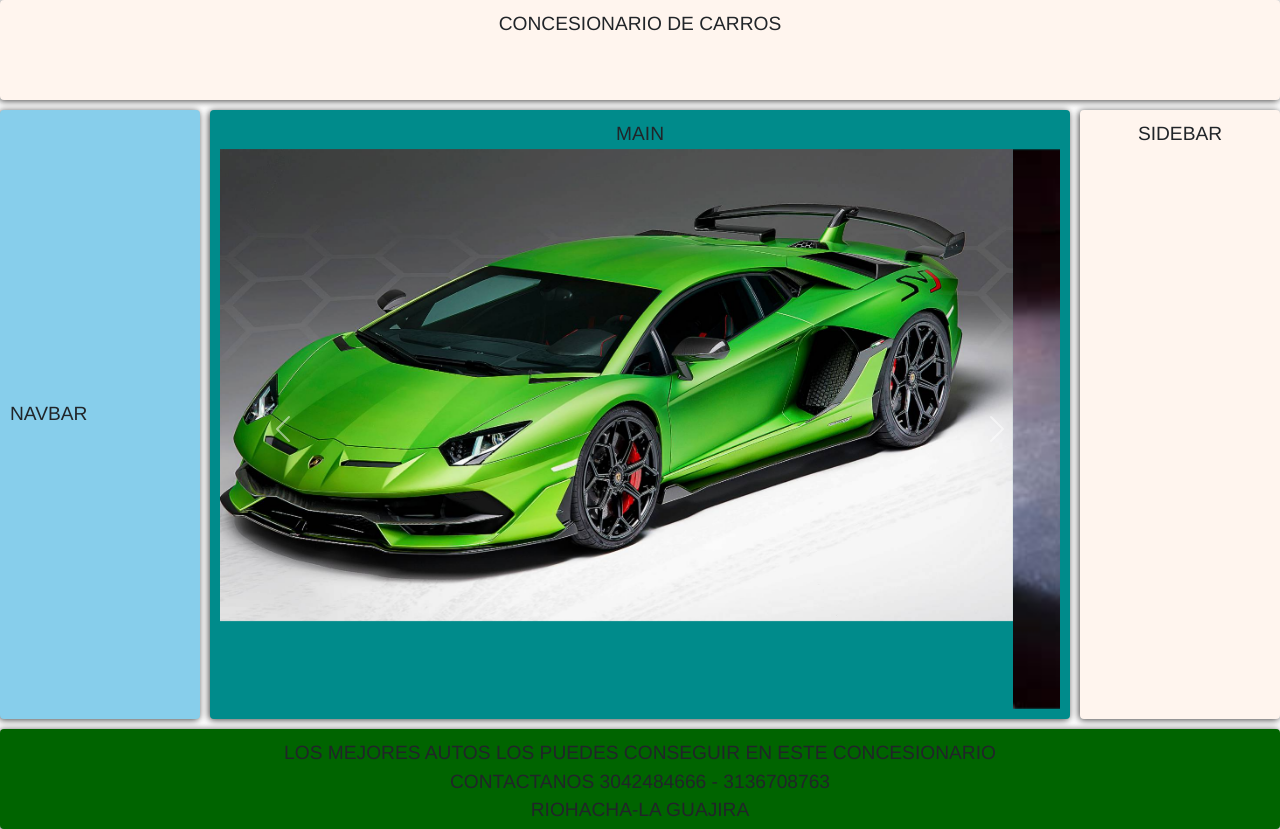
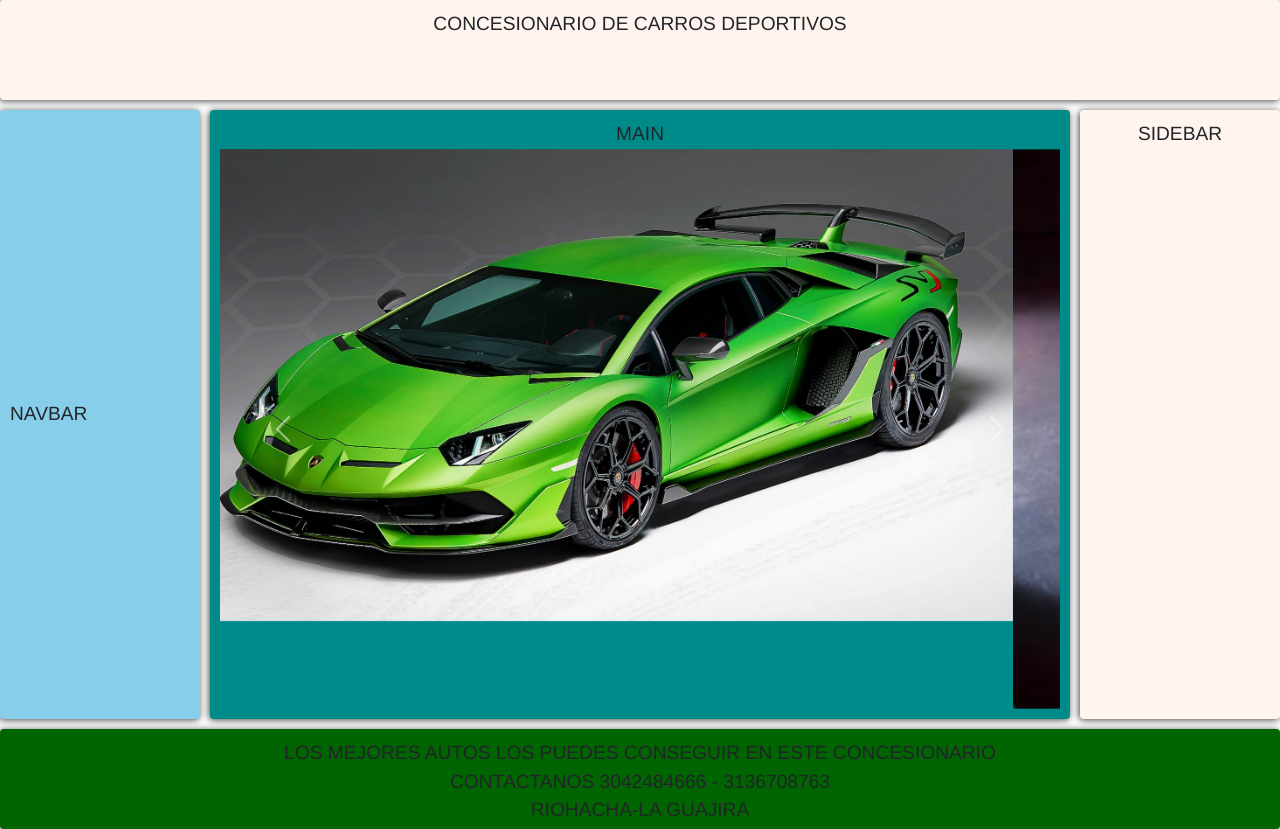
Before and after one commit to jmcausil/desarrollo-web, a plain HTML site: page index.html in a window 1280 px wide. Drawn offline with nearby package versions, Linux system fonts and the light colour scheme.

Commit message:
Nombre de la pagina

```diff
--- a/index.html
+++ b/index.html
@@ -6,10 +6,10 @@
     <meta name="viewport" content="width=device-width, initial-scale=1.0">
     <link href="https://cdn.jsdelivr.net/npm/bootstrap@5.1.1/dist/css/bootstrap.min.css" rel="stylesheet" integrity="sha384-F3w7mX95PdgyTmZZMECAngseQB83DfGTowi0iMjiWaeVhAn4FJkqJByhZMI3AhiU" crossorigin="anonymous">
     <link rel="stylesheet" href="estilos.css">
-    <title>Toyota</title>
+    <title>CONCECIONARIO DE CARROS DEPORTIVO</title>
 </head>
 <body class="grid-container">
-<header class="header"> CONCESIONARIO DE CARROS</header>
+<header class="header"> CONCESIONARIO DE CARROS DEPORTIVOS</header>
 <nav class="navbar">NAVBAR</nav>
 <aside class="sidebar">SIDEBAR</aside>
 <article class="main">MAIN
```
